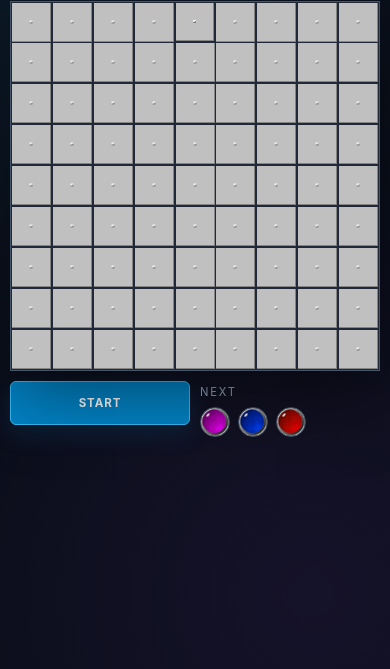
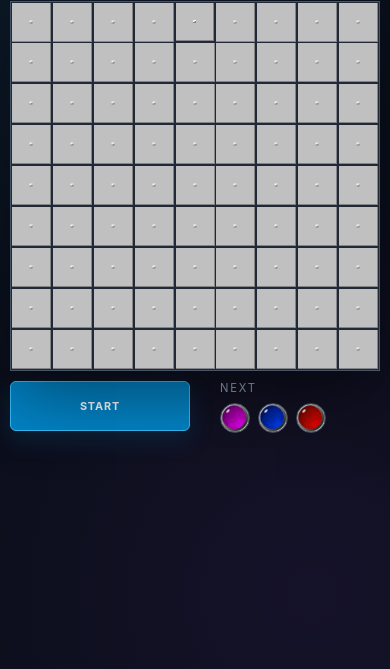
Before and after one commit to elvisvoer/nexus, a website built with Vite: page index.html in a window 390 px wide. Shown: the part 81-750 px from the top of the page. Built offline with nearby package versions, Linux system fonts and the light colour scheme; files whose address does not match are found by name.

Commit message:
Fix controls mobile layout

```diff
--- a/src/styles.css
+++ b/src/styles.css
@@ -313,6 +313,16 @@ h1 span {
     grid-template-columns: 1fr 1fr;
   }
 
+  .controls button {
+    height: 50px;
+    font-size: 0.68rem;
+  }
+
+  .next-balls {
+    padding: 0;
+    margin-left: 20px;
+  }
+
 }
 
 @media (max-width: 380px) {
```
